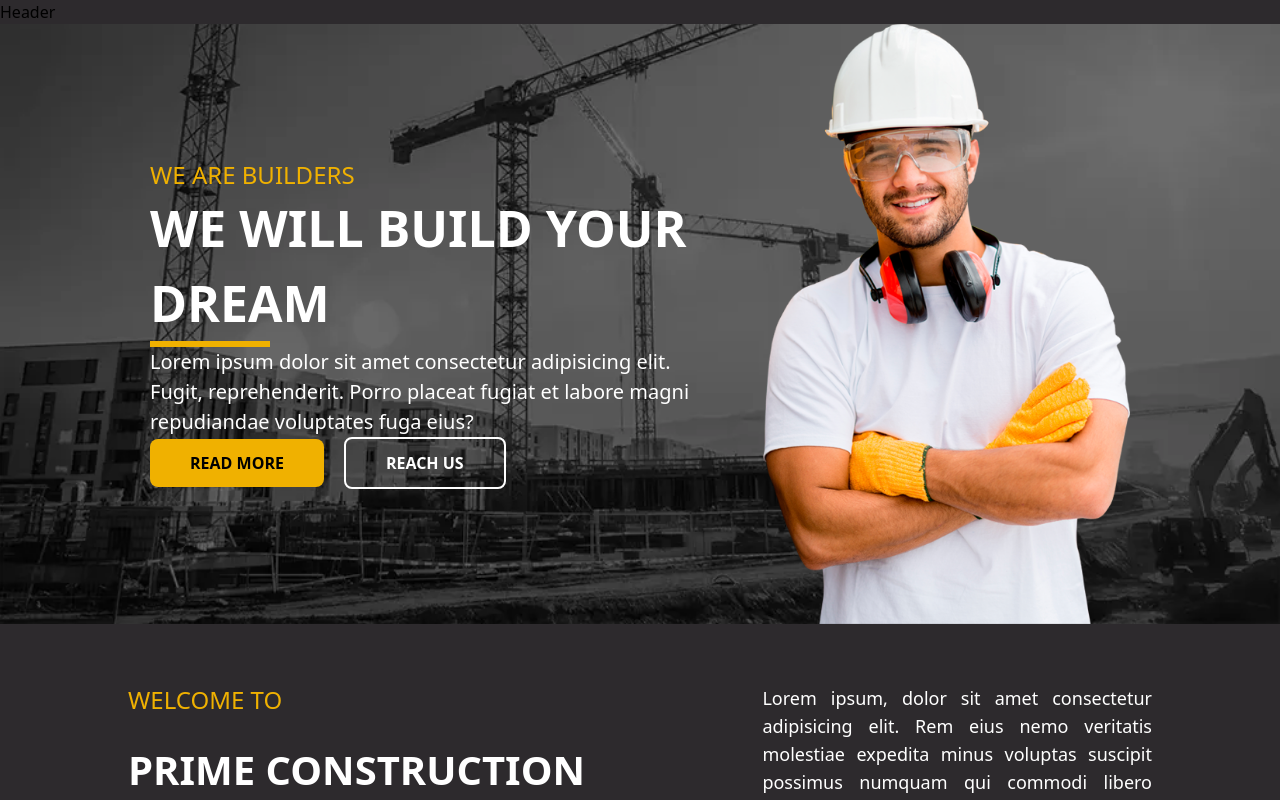
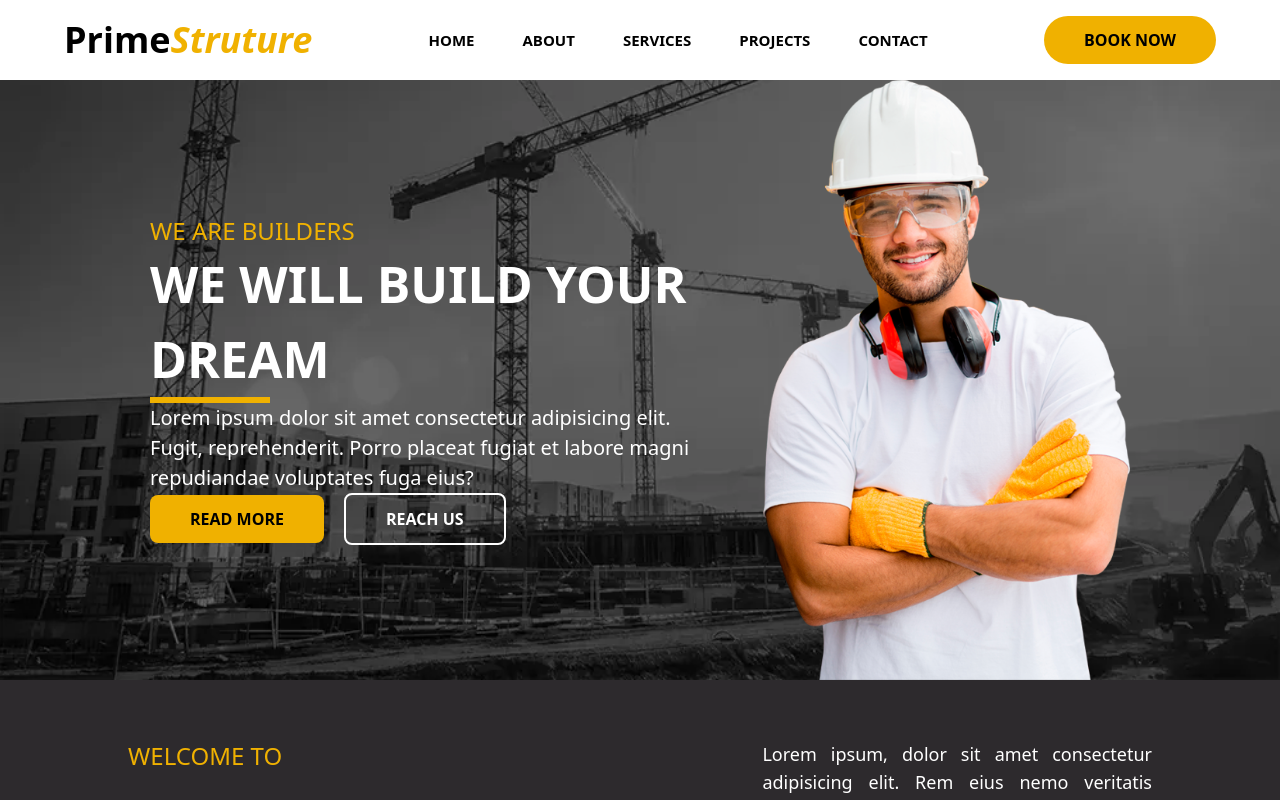
Before and after one commit to FABRICE2207/construction-site-web, a React (Vite) app: page / in a window 1280 px wide. Shown: the top 800 px of the page. Built offline with nearby package versions, Linux system fonts and the light colour scheme.

Commit message:
Ajout de la section Header et modification de certains fichiers

```diff
--- a/package.json
+++ b/package.json
@@ -11,6 +11,7 @@
   },
   "dependencies": {
     "@tailwindcss/vite": "^4.0.9",
+    "aos": "^2.3.4",
     "framer-motion": "^12.4.10",
     "react": "^19.0.0",
     "react-dom": "^19.0.0",
--- a/src/components/Header.jsx
+++ b/src/components/Header.jsx
@@ -1,8 +1,93 @@
-import React from 'react'
+import React, { useState } from 'react'
+import { FaXmark, FaBars } from 'react-icons/fa6'
+import { Link } from 'react-scroll'
 
 const Header = () => {
+
+  //
+  const [isMenuOpen, setIsMenuOpen] = useState(false);
+
+  // Clique sur la barre du menue pour ouvrier
+  const toggleMenu = () => {
+    setIsMenuOpen(!isMenuOpen);
+  }
+
+  // Pour fermer le menu
+  const closeMenu = () => {
+    setIsMenuOpen(false);
+  }
+
+  // Le menu = les onglets
+  const navItems = [
+    {
+      link: 'Home', path: 'home'
+    },
+    {
+      link: 'About', path: 'about'
+    },
+    {
+      link: 'Services', path: 'services'
+    },
+    {
+      link: 'Projects', path: 'projects'
+    },
+    {
+      link: 'Contact', path: 'contact'
+    }
+  ]
+
   return (
-    <div>Header</div>
+    // Le header : la partie blanche
+    <nav className='w-full flex bg-white justify-between items-center gap-1 lg:px-16
+    px-6 py-4 sticky top-0 z-50'>
+      {/* NOM ENTREPRISE */}
+      <h1 className='text-black font-bold md:text-4xl text-3xl font-rubik'>Prime
+        <span className='text-yellow-500 italic'>Struture</span>
+      </h1>
+
+      {/* Menu */}
+      <ul className='lg:flex justify-center items-center gap-6 hidden'>
+        {
+          navItems.map(( {link, path} ) => (
+            <Link key={path} className='text-black uppercase font-bold cursor-pointer p-3
+              rounded-full hover:bg-yellow-500 hover:text-black text-[15px]' to={path}
+               spy={true} offset={-100} smooth={true}>{link}</Link>
+          ))
+        }
+      </ul>
+
+      {/* Button */}
+      <button className='bg-yellow-500 px-10 py-3 rounded-full text-black font-semibold
+      hover:bg-black hover:text-white transform hover:scale-105 transition-transform duration-300
+      cursor-pointer md:flex hidden'>
+        BOOK NOW
+      </button>
+
+      {/* debut du menu ici */}
+      <div className='flex justify-betwenn items-center lg:hidden mt-3' onClick={toggleMenu}>
+        <div>
+          {
+            // Si le menu est ouvert, affiche Icon FaXmark sinon FarBars
+            isMenuOpen ? <FaXmark className='text-yellow-500 text-3xl cursor-pointer'/>
+            : <FaBars className='text-yellow-500 text-3xl cursor-pointer'/>
+          }
+        </div>
+      </div>
+
+      {/* affiche du menu format telephone */}
+      <div className={`${isMenuOpen ? 'flex' : 'hidden'} w-full h-fit bg-yellow-500
+      p-4 absolute top-[80px] left-0`} onClick={closeMenu}>
+          <ul className='flex flex-col justify-center items-center gap-2 w-full'>
+          {
+          navItems.map(( {link, path} ) => (
+            <Link key={path} className='text-black uppercase font-semibold cursor-pointer p-2
+              rounded-lg hover:bg-black hover:text-white w-full text-center' to={path}
+               spy={true} offset={-100} smooth={true}>{link}</Link>
+          ))
+        }
+          </ul>
+      </div>
+    </nav>
   )
 }
 
```
Also changed, not shown: src/App.jsx (+14 -0 lines), 2 other files (tests, documents, lock files or other folders).
